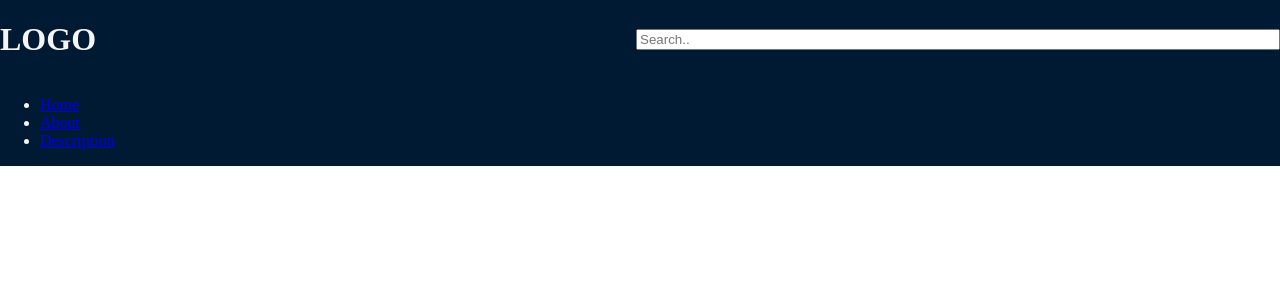
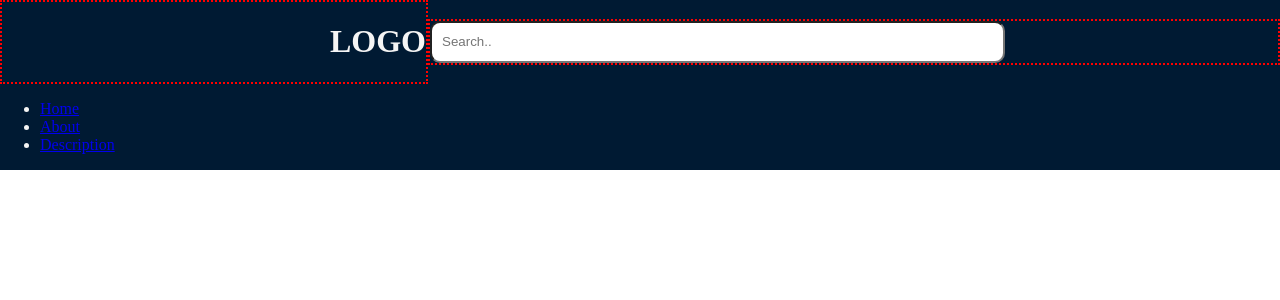
Before and after one commit to nicholeedet/Stock_predictor_ML, a Flask app: page / in a window 1280 px wide. Shown: the top 300 px of the page. Run offline with Flask 2, Linux system fonts and the light colour scheme.

Commit message:
Searchbar layout

```diff
--- a/static/css/style.css
+++ b/static/css/style.css
@@ -12,10 +12,23 @@ header{
 .search-logo{
     display: flex;
 }
+
+.logo-container{
+    flex: 1;
+    border: 2px red dotted;
+}
 .logo{
-    flex:1;
+    text-align: right;
 }
 .searchbar{
-    flex: 1;
+    flex: 2;
     margin:auto;
+    border: 2px red dotted;
 }
+
+.searchbar input{
+    padding: 10px 10px;
+    line-height: 18px;
+    border-radius: 10px;
+    width: 65%;
+}
--- a/templates/index.html
+++ b/templates/index.html
@@ -16,8 +16,8 @@
 <body>
     <header>
         <div class="search-logo">
-            <h1 class="logo">LOGO</h1>
-            <input class="searchbar" type="text" placeholder="Search..">
+            <div class="logo-container"><h1 class="logo">LOGO</h1></div>
+            <div class="searchbar"><input type="text" placeholder="Search.."></div>
         </div>
         <nav>
             <ul>
```
